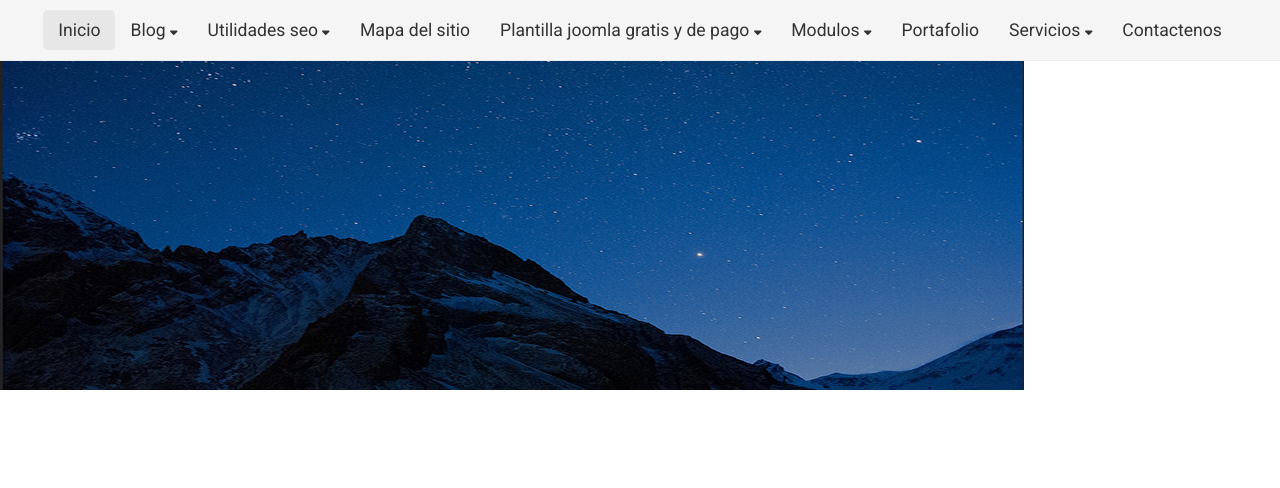
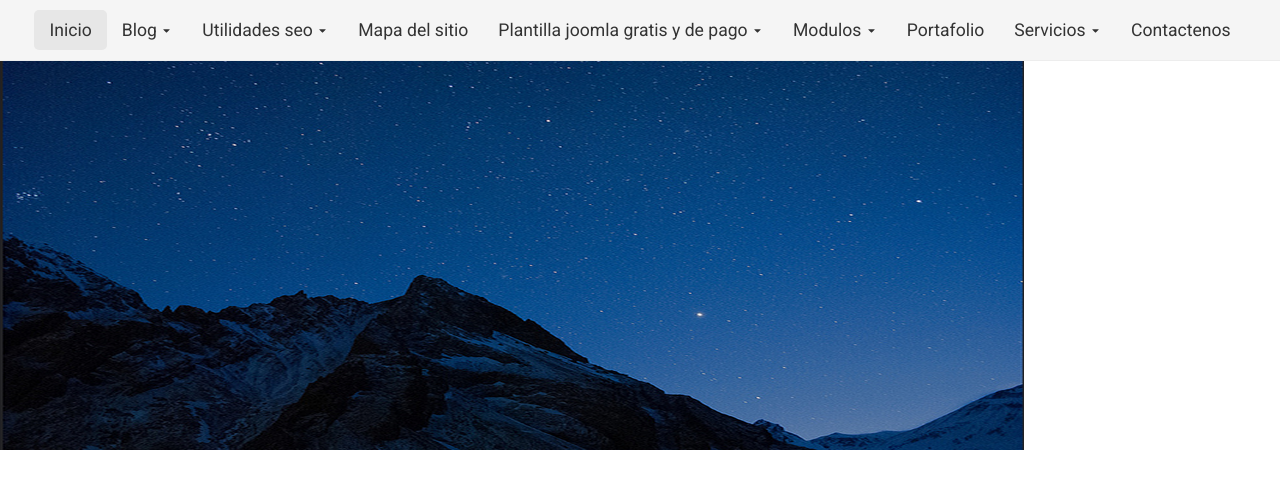
Before and after one commit to kingsleyAwoke/tuconsultorase, a React (Vite) app: page / in a window 1280 px wide. Shown: the top 488 px of the page. Built offline with nearby package versions, Linux system fonts and the light colour scheme.

Commit message:
Made changes

```diff
--- a/src/App.jsx
+++ b/src/App.jsx
@@ -2,6 +2,7 @@ import { Route, createBrowserRouter, createRoutesFromElements, RouterProvider }
 import MainLayout from './Layouts/MainLayout'
 import Homepage from './Pages/homepage';
 import  Contact from './Pages/Contact';
+import blogSeoPage from './Pages/blogSeoPage';
 import NotFoundPage from './Pages/NotFoundPage';
 
 
@@ -10,6 +11,7 @@ const router = createBrowserRouter(
     <Route path='/' element={<MainLayout />}>
       <Route index element={<Homepage />} />
       <Route path='/contact' element={<Contact />} />
+      <Route path='/blog/seo' element={<blogSeoPage />} />
       <Route path='*' element={<NotFoundPage />} />
     </Route>
   )
--- a/src/Pages/NotFoundPage.jsx
+++ b/src/Pages/NotFoundPage.jsx
@@ -1,13 +1,12 @@
 import { Link } from 'react-router-dom'
 import React from 'react';
-import { FontAwesomeIcon } from '@fortawesome/react-fontawesome';
-import { faExclamationTriangle } from '@fortawesome/free-solid-svg-icons';
+import { FaExclamationTriangle } from 'react-icons/fa';
 
 const NotFoundPage = () => {
   return (
     <section>
 
-        <faExclamationTriangle />
+        <FaExclamationTriangle />
       <h1>404 Not Found</h1>
       <p>This Page does not exist</p>
 
--- /dev/null
+++ b/src/Pages/blogSeoPage.jsx
@@ -0,0 +1,11 @@
+import React from 'react'
+
+const blogSeoPage = () => {
+  return (
+    <div>
+
+    </div>
+  )
+}
+
+export default blogSeoPage
--- a/src/components/Header.jsx
+++ b/src/components/Header.jsx
@@ -1,13 +1,7 @@
-import React from 'react'
+import React from 'react';
 import { NavLink } from 'react-router-dom';
-import { FontAwesomeIcon } from '@fortawesome/react-fontawesome';
-import { faCaretDown } from '@fortawesome/free-solid-svg-icons';
-import styled from 'styled-components';
+import { FaCaretDown } from 'react-icons/fa';
 
-const StyledIcon = styled(FontAwesomeIcon)
-`color: #333;
-font-size: 12px;
-`
 
 const Header = () => {
 
@@ -19,7 +13,7 @@ const Header = () => {
           <li><NavLink to="/" className={linkClass}>Inicio</NavLink></li>
 
           <li className='dropdown'>
-            <NavLink to="/blog" className={linkClass}>Blog <StyledIcon icon={faCaretDown} /></NavLink>
+            <NavLink to="/blog" className={linkClass}>Blog <FaCaretDown className='caretDown' /></NavLink>
             <ul  className='dropdown-menu'>
               <li><NavLink to="/blog/seo" className={linkClass}>SEO</NavLink></li>
               <li><NavLink to="/blog/joomla" className={linkClass}>Joomla</NavLink></li>
@@ -30,7 +24,7 @@ const Header = () => {
           </li>
 
           <li className='dropdown'>
-              <NavLink to="/utilidades" className={linkClass}>Utilidades seo <StyledIcon icon={faCaretDown} /></NavLink>
+              <NavLink to="/utilidades" className={linkClass}>Utilidades seo <FaCaretDown className='caretDown' /></NavLink>
             <ul className='dropdown-menu'>
               <li><NavLink to="/utilidades/seo-imagen" className={linkClass}>seo imagen</NavLink></li>
               <li><NavLink to="/utilidades/herramienta" className={linkClass}>herramienta if-Modified</NavLink></li>
@@ -42,7 +36,7 @@ const Header = () => {
           <li><NavLink to="/maoa-del-sitio" className={linkClass}>Mapa del sitio</NavLink></li>
 
           <li className='dropdown'>
-            <NavLink to="/plantilla" className={linkClass}>Plantilla joomla gratis y de pago <StyledIcon icon={faCaretDown} /></NavLink>
+            <NavLink to="/plantilla" className={linkClass}>Plantilla joomla gratis y de pago <FaCaretDown className='caretDown' /></NavLink>
             <ul className='dropdown-menu'>
               <li><NavLink to="/plantilla/plantillas-joomla" className={linkClass}>Plantillas Joomla gratis</NavLink></li>
               <li><NavLink to="/plantilla/demo-plantilla" className={linkClass}>Demo planNavtilla Atomical</NavLink></li>
@@ -50,7 +44,7 @@ const Header = () => {
           </li>
 
           <li className='dropdown'>
-            <NavLink to="/modulos" className={linkClass}>Modulos <StyledIcon icon={faCaretDown} /> </NavLink>
+            <NavLink to="/modulos" className={linkClass}>Modulos <FaCaretDown className='caretDown' /> </NavLink>
               <ul className='dropdown-menu'>
                 <li><NavLink to="/modulos/jumbotron" className={linkClass}>Jumbotron</NavLink></li>
                 <li><NavLink to="/modulos/deno-modulo" className={linkClass}>Deno Modulo Jumbotron</NavLink></li>
@@ -62,7 +56,7 @@ const Header = () => {
           <li><NavLink to="/portafolio" className={linkClass}>Portafolio</NavLink></li>
 
           <li className='dropdown'>
-            <NavLink to="/servicios" className={linkClass}>Servicios <StyledIcon icon={faCaretDown} />  </NavLink>
+            <NavLink to="/servicios" className={linkClass}>Servicios <FaCaretDown className='caretDown' />  </NavLink>
             <ul className='dropdown-menu'>
               <li><NavLink to="/servicios/diseno-de-pagainas-web" className={linkClass}>Diseno de Pagainas web</NavLink></li>
               <li><NavLink to="/servicios/acelerar-joomla" className={linkClass}>Acelerar Joomla!</NavLink></li>
--- a/src/index.css
+++ b/src/index.css
@@ -89,8 +89,13 @@ input, textarea, button {
     white-space: nowrap;
 }
 
-.center {
-    text-align: center;
+.caretDown {
+    color: var(--FONT-COLOR);
+    font-size: 11px;
+}
+
+.container {
+    margin: 0 auto;
 }
 
 .padding-top {
@@ -201,11 +206,9 @@ nav li:hover > .dropdown-menu {
 
 /* HERO */
 .hero-content {
-    position: absolute;
-    left: 0;
-    top: 0;
+
 }
 
 .hero-banner {
-    position: relative;
+
 }
```
Also changed, not shown: Pages/homepage.jsx (deleted, +0 -9 lines), package.json (+2 -7 lines), 1 other file (tests, documents, lock files or other folders).
